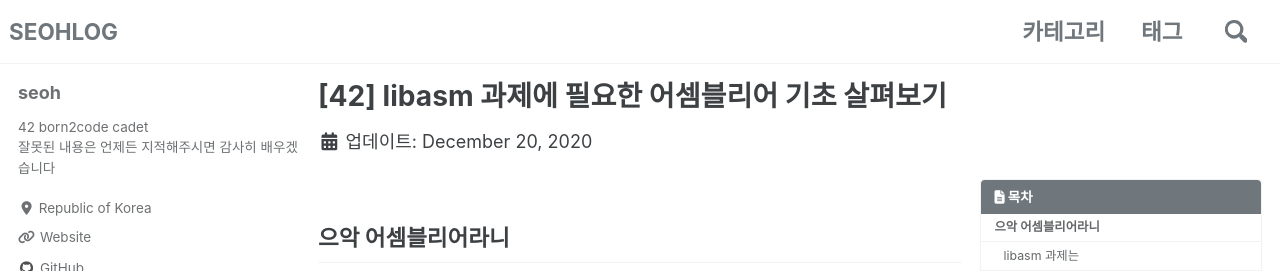
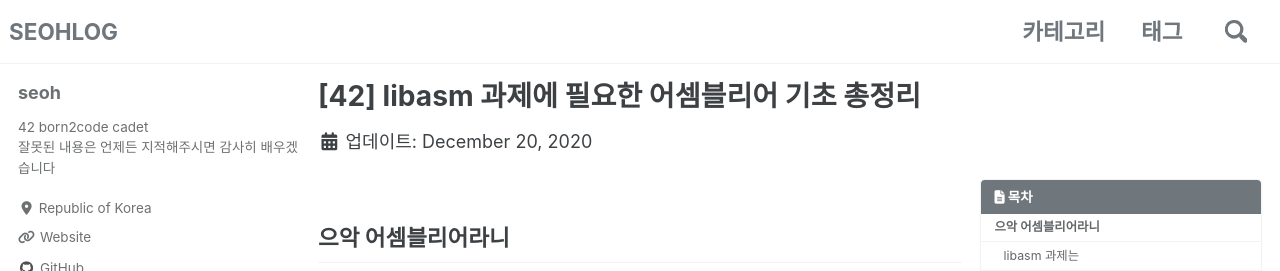
Before and after one commit to ohseyong/ohseyong.github.io, a Jekyll site: the page built from _posts/2020-12-20-libasm-basic-1.md, in a window 1280 px wide and 900 px high. Shown: the top 271 px of the window. Built offline with Jekyll 4.4.1, drawn with Linux system fonts in a browser that asks for light colours; cached includes are drawn as plain includes; nearby versions of some CDN libraries; comment, search, counter and statistics services are not loaded.

Commit message:
Update 2020-12-20-libasm-basic-1.md

```diff
--- a/_posts/2020-12-20-libasm-basic-1.md
+++ b/_posts/2020-12-20-libasm-basic-1.md
@@ -1,9 +1,9 @@
 ---
-title: "[42] libasm 과제에 필요한 어셈블리어 기초 살펴보기"
-excerpt: "42 Seoul의 libasm 과제를 수행하기 위해 필요한 어셈블리어와 관련한 기본 지식을 정리합니다. 인텔 문법, macOS 및 NASM 어셈블러를 활용합니다."
+title: "[42] libasm 과제에 필요한 어셈블리어 기초 총정리"
+excerpt: "42 Seoul의 libasm 과제를 수행하기 위해 필요한 어셈블리어와 관련한 기본 지식을 정리합니다. 인텔 문법, 64비트 macOS 및 NASM 어셈블러를 활용합니다."
 date: 2020-12-21 06:00:00 +0900
 categories: study
-tags: assembly assembly_language libasm 42Seoul 42libasm
+tags: assembly assembly_language libasm 42Seoul 42libasm asm
 header:
   teaser: # /assets/backquote.jpg
   image: # /assets/mozilla_logo.png
@@ -142,6 +142,7 @@ opcode는 어셈블리어에서의 명령어다. 이게 총 200여가지가 된
 * inc : 오퍼랜드의 값을 1 증가한다.
 * dec : 위와 반대로 1 감소한다.
 * add : 두 번째 인자 값을 첫 번째 인자에 더한다.
+
   * `ADD a b` 는 C언어의 `a = a + b` 같은 느낌
 * sub : 두 번째 인자의 값을 첫 번째 인자에서 뺀다.
 
```
